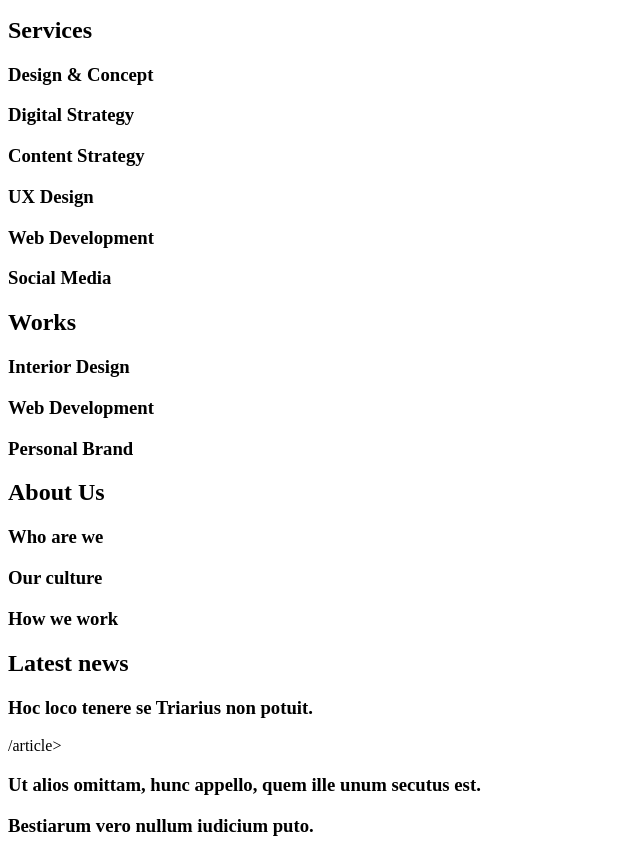
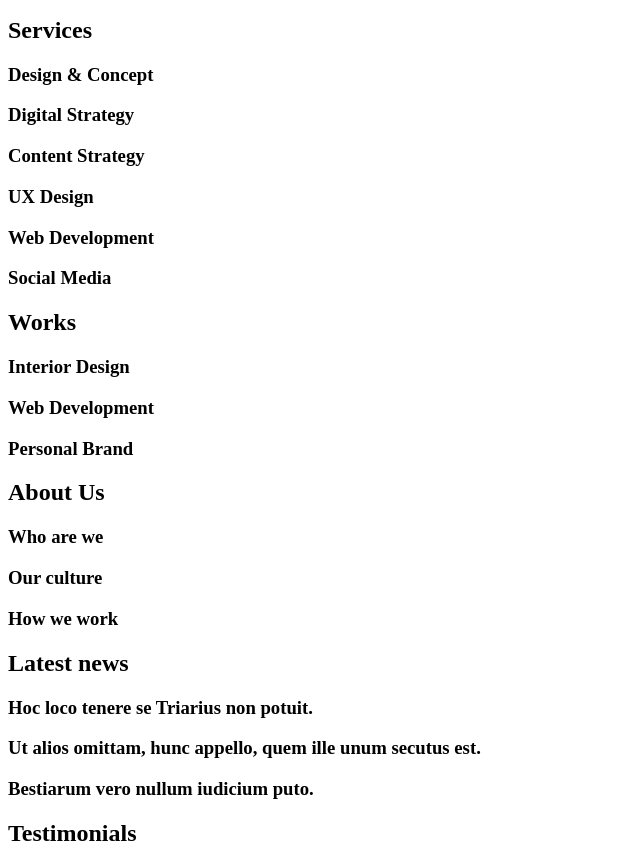
Before and after one commit to ananas122/holbertonschool-web_front_end, a plain HTML site: page html_advanced/10-index.html in a window 1280 px wide. Shown: the part 110-953 px from the top of the page, without its empty margins (0-640 px from the left). Drawn offline with Linux system fonts and the light colour scheme.

Commit message:
Ajout debut balise line 44

```diff
--- a/html_advanced/10-index.html
+++ b/html_advanced/10-index.html
@@ -40,7 +40,7 @@
             </section>
             <section>
                 <h2>Latest news</h2>
-                <article><h3>Hoc loco tenere se Triarius non potuit.</h3>/article>
+                <article><h3>Hoc loco tenere se Triarius non potuit.</h3></article>
                 <article><h3>Ut alios omittam, hunc appello, quem ille unum secutus est.</h3></article>
                 <article><h3>Bestiarum vero nullum iudicium puto.</h3></article>
             </section>
```
